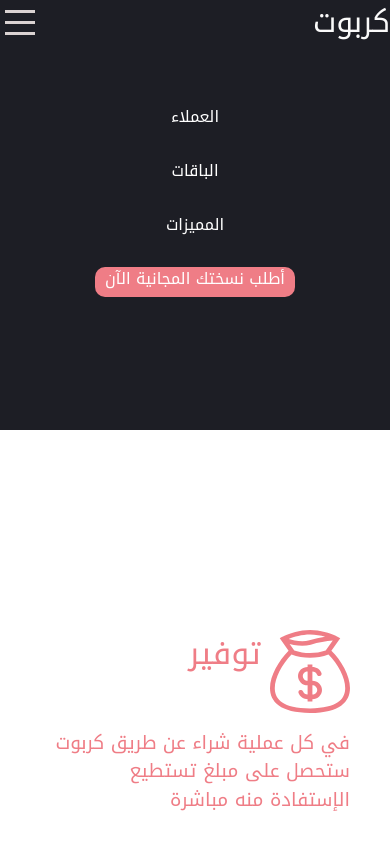
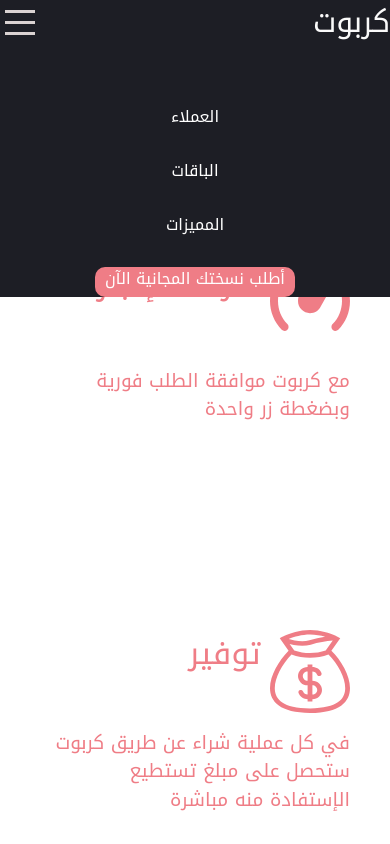
Before and after one commit to abo-ah-md/karbot, a website built with Vite: page index.html in a window 390 px wide. Both pictures are taken after a click on the element 20 px from the left and 22 px from the top of the page. Shown: the top 844 px of the page. Built offline with nearby package versions, Linux system fonts and the light colour scheme.

Commit message:
Update style.css

```diff
--- a/style.css
+++ b/style.css
@@ -634,12 +634,13 @@
 
 }
 .nav-container{
-  height: 51vh;
+  height: fit-content;
   width: 100%;
   position:absolute;
   flex-direction: column-reverse;
   justify-content: flex-end;
   position: fixed;
+  top: 0px;
   margin: 0;
   padding: 0;
   transition: 0.5s ease-in-out;
```
